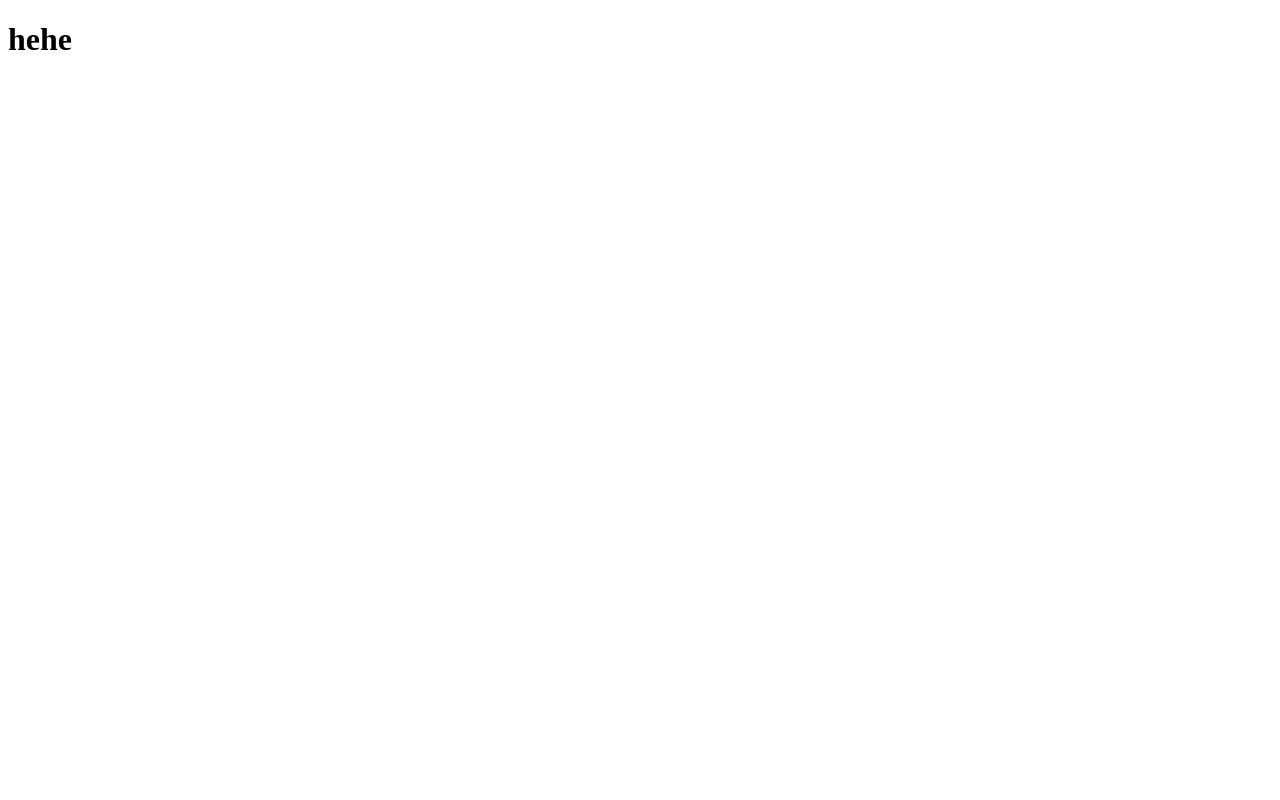
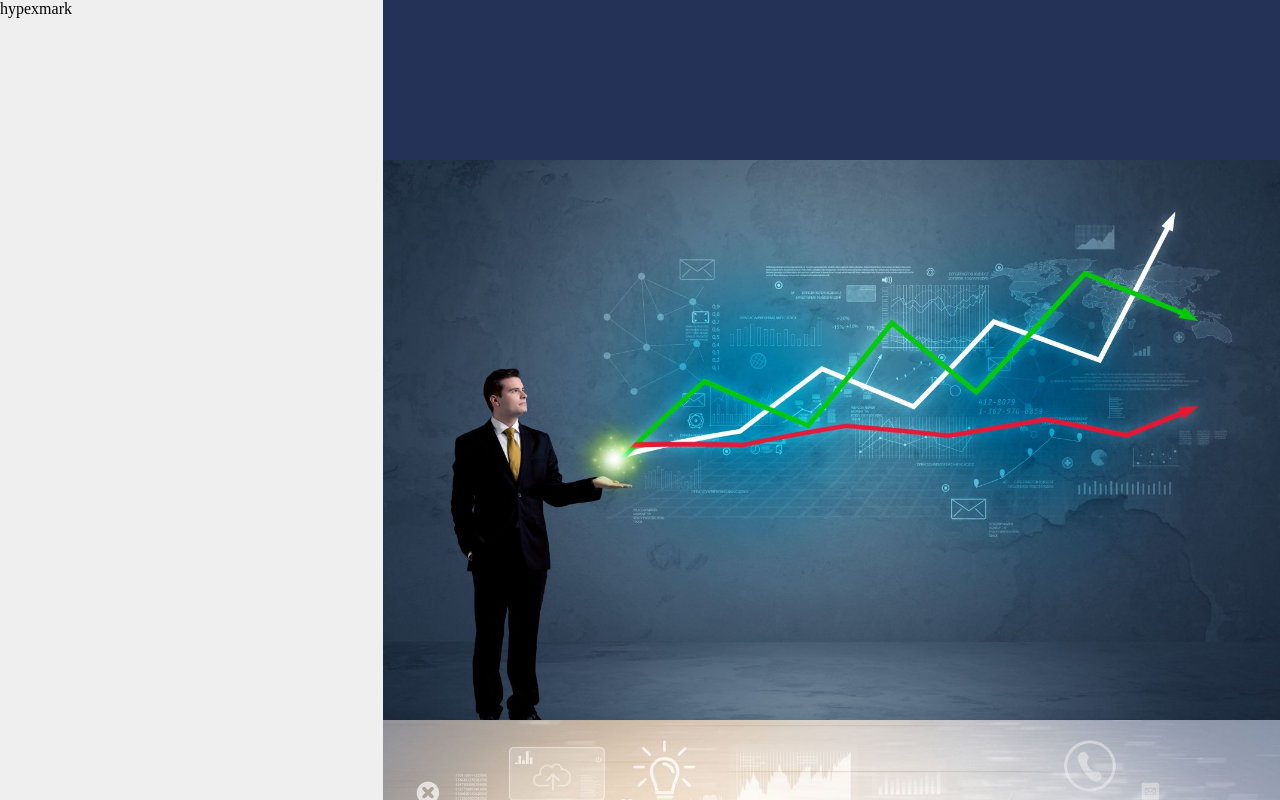
Before and after one commit to cosmo3769/xMark, a website: page static/index.html in a window 1280 px wide. Drawn offline with Linux system fonts and the light colour scheme.

Commit message:
first commit

```diff
--- a/static/index.html
+++ b/static/index.html
@@ -1,10 +1,32 @@
 <!DOCTYPE html>
-<html>
-    <head>
-        <body>
-            <h1>
-                hehe
-            </h1>
-        </body>
-    </head>
+<html lang="en">
+<head>
+    <meta charset="UTF-8">
+    <meta name="viewport" content="width=device-width, initial-scale=1.0">
+    <title>xMark</title>
+    <link rel="stylesheet" href="style.css">
+</head>
+<body>
+<div class=container>
+    <div class="side-content">
+        hypexmark
+    </div>
+    <div class="content">
+        <div class="section">
+
+        </div>
+        <div class="section-img">
+            <img src="/img/main3.jpg" alt="he-man">
+        </div>
+        <div class="section-img">
+            <img src="/img/main4.jpg" alt="">
+        </div>
+
+
+    </div>
+
+
+</div>
+
+</body>
 </html>
--- /dev/null
+++ b/static/style.css
@@ -0,0 +1,30 @@
+body{
+    margin:0;
+}
+.container{
+    display: flex;
+    height:800px;
+    width:100%;
+}
+.content{
+    background-color: #233256;
+    flex-grow: 2;
+    overflow-y: scroll;
+}
+.side-content{
+    background-color: #EFEFEF;
+    transition: all .5s;
+    flex-grow: 1;
+    width:50%;
+    overflow-y: auto;
+}
+.section{
+    height:20%;
+}
+.section-img{
+    height:70%;
+}
+img{
+    /* height:80%; */
+    width:100%;
+}
```
Also changed, not shown: static/img/logo.png (added), static/img/main2.jpg (added), static/img/main3.jpg (added), static/img/main4.jpg (added), 3 other files.
